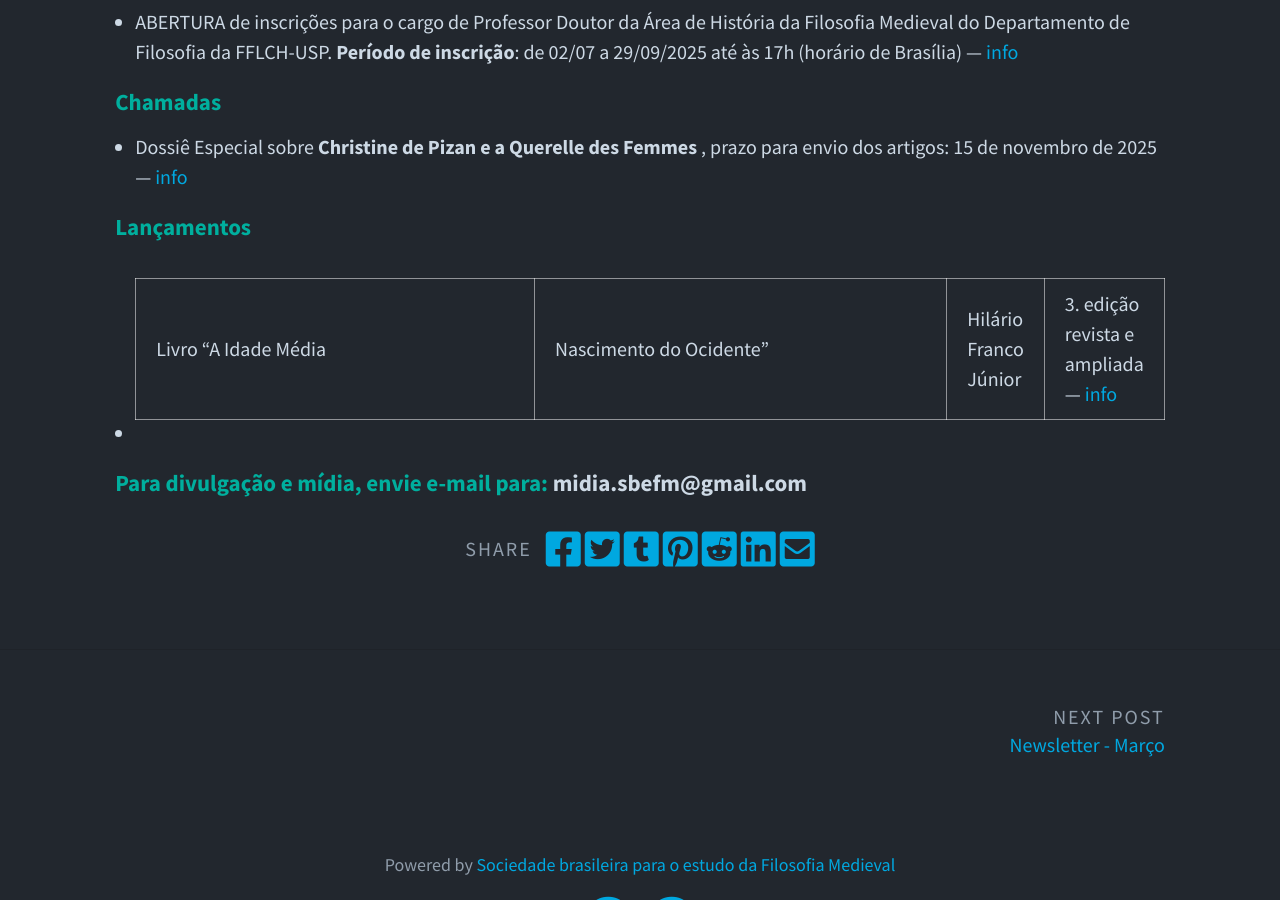
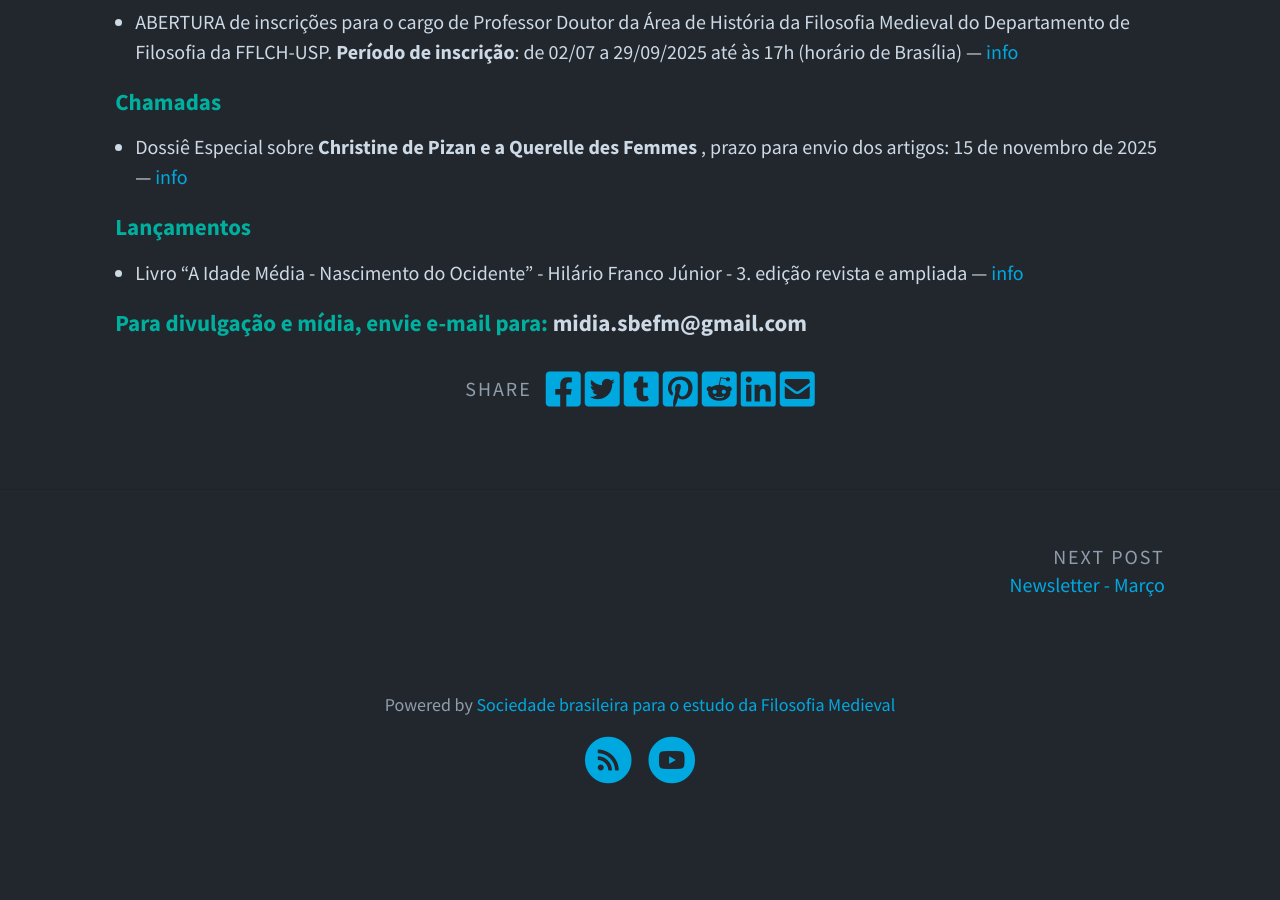
Before and after one commit to nap-o/sbefm, a Jekyll site: the page built from _posts/2025-07-04-newsletter-julho.md, in a window 1280 px wide and 900 px high, scrolled down 967 px. Built offline with Jekyll 4.4.1, drawn with Linux system fonts in a browser that asks for light colours; after the commit the page ends 1790 px from its top, so only the background shows below that.

```diff
--- a/_posts/2025-07-04-newsletter-julho.md
+++ b/_posts/2025-07-04-newsletter-julho.md
@@ -31,7 +31,7 @@ Comunicação - SBEFM
 - Dossiê Especial sobre **Christine de Pizan e a Querelle des Femmes** , prazo para envio dos artigos: 15 de novembro de 2025 — [info](https://revistas.ufpr.br/doispontos/announcement/view/820){:target="_blank"}
 
 #### Lançamentos
-- Livro “A Idade Média | Nascimento do Ocidente” | Hilário Franco Júnior | 3. edição revista e ampliada — [info](https://www.madamu.com.br/aidademedia){:target="_blank"}
+- Livro “A Idade Média - Nascimento do Ocidente” - Hilário Franco Júnior - 3. edição revista e ampliada — [info](https://www.madamu.com.br/aidademedia){:target="_blank"}
 
 
 #### Para divulgação e mídia, envie e-mail para: <midia.sbefm@gmail.com>
```
